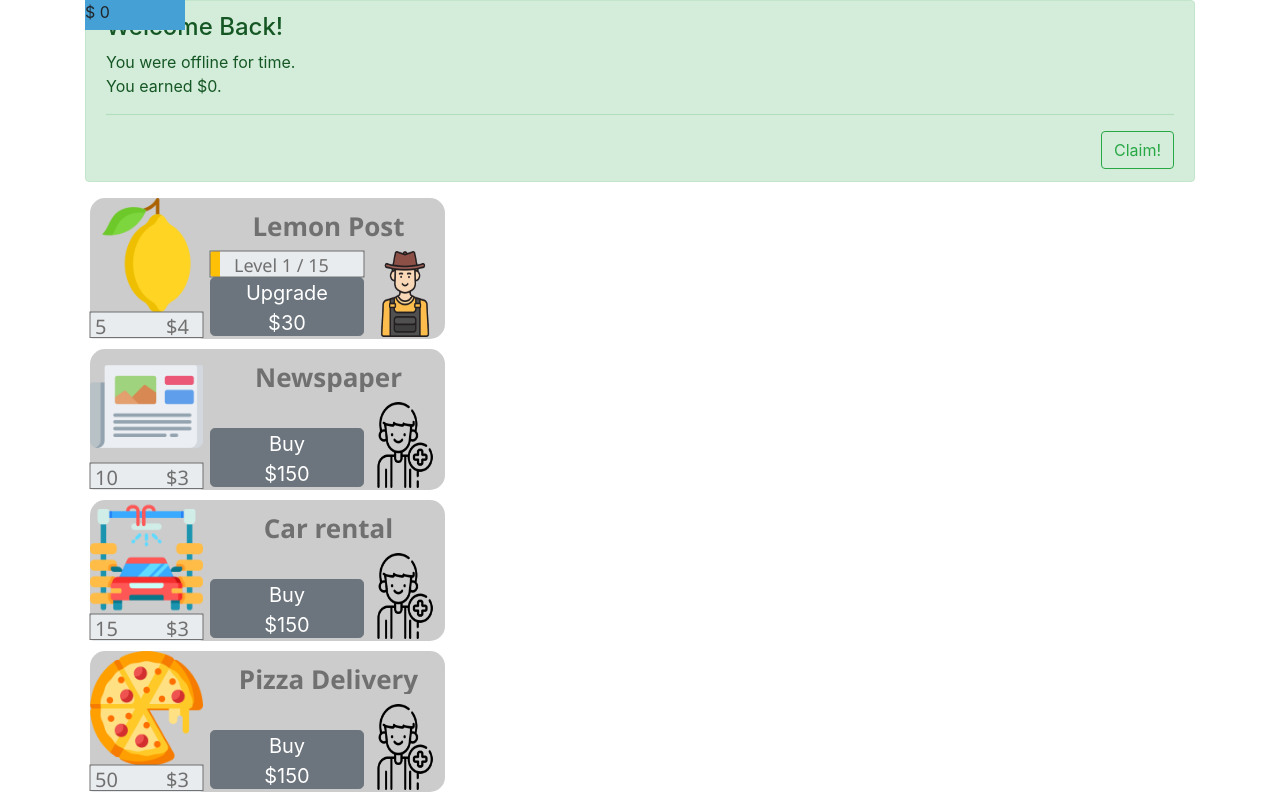
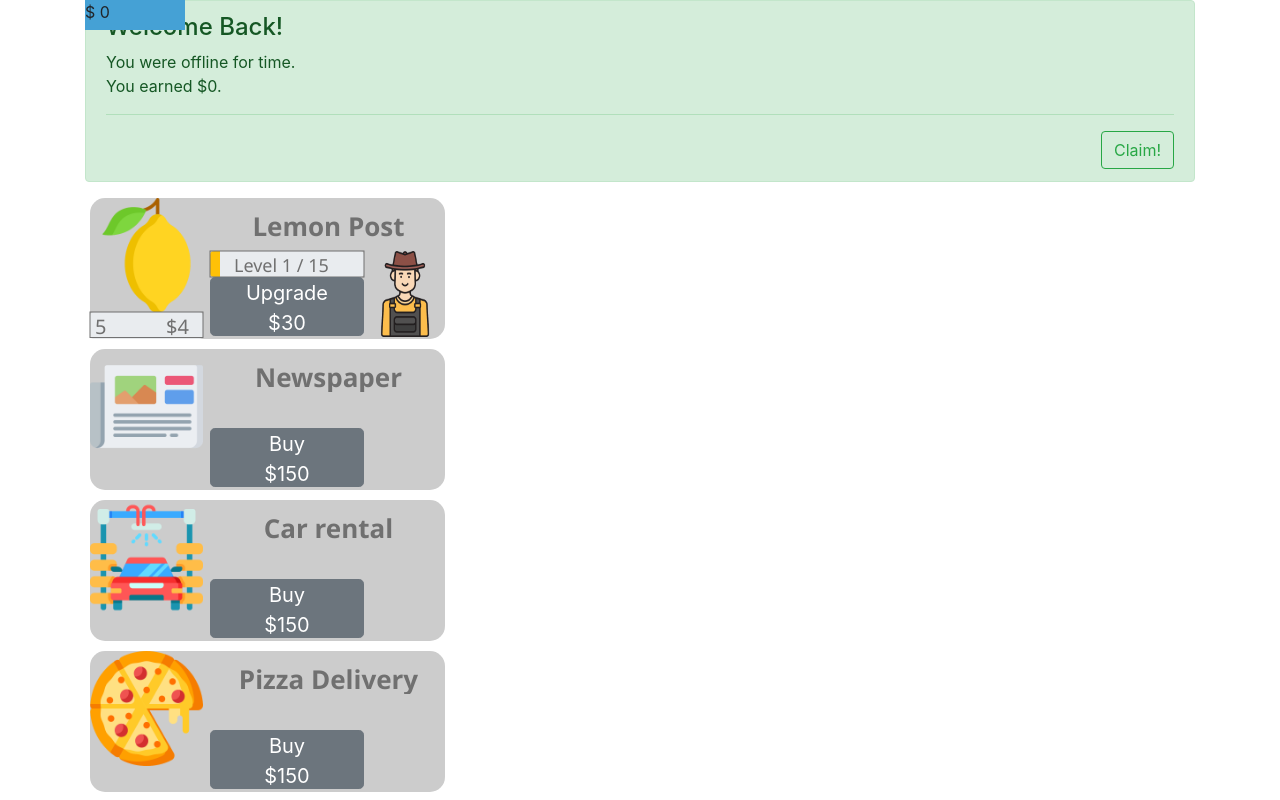
Before and after one commit to david-elfau/js-test-elfau, a React (Create React App) app: page / in a window 1280 px wide. Shown: the top 800 px of the page. Built offline with nearby package versions, Linux system fonts and the light colour scheme.

Commit message:
Hide panels when business is not purchased

```diff
--- a/src/Bussines.js
+++ b/src/Bussines.js
@@ -11,9 +11,8 @@ const Business = (props) => {
         return (
             <div key={index} id="Bussines">
                 <div id="title">
-                    <span>{business.name}</span>
+                   {business.name}
                 </div>
-
                 <LevelBar businessData={business}/>
                 <UpgradeButton businessData={business} />
                 <HireManager businessData={business} />
--- a/src/DataRecover.js
+++ b/src/DataRecover.js
@@ -43,15 +43,16 @@ function DataRecover(props) {
                 let remainingTime = productionTime - (Date.now() - cookieInfo.businesses[index].timestamp) * 0.001;
 
                 var goldEarned = 0;
+                if (cookieInfo.businesses[index].timestamp != -1) {
 
-                if (remainingTime <= 0 && cookieInfo.businesses[index].timestamp != -1) {
+                    if (remainingTime <= 0 ) {
                         if (managerHired) {
                             var numFullProductions = parseInt(-remainingTime / productionTime);
                             goldEarned = business.production[level] * numFullProductions;
 
-                        var newTimestamp = cookieInfo.businesses[index].timestamp + (1+numFullProductions) * productionTime * 1000;
+                            var newTimestamp = cookieInfo.businesses[index].timestamp + (1 + numFullProductions) * productionTime * 1000;
 
-                        dispatch({ type: actionTypes.StartProduction, value: business.id, extra: newTimestamp });
+                            dispatch({ type: actionTypes.StartProduction, value: business.id, aux: newTimestamp });
 
                             let newRemainingTime = productionTime - (Date.now() - newTimestamp) * 0.001;
                             console.log("[" + business.name + "] Claim and continue x" + numFullProductions + " remainingTime:" + newRemainingTime);
@@ -62,9 +63,11 @@ function DataRecover(props) {
                             goldEarned = business.production[level];
                             dispatch({ type: actionTypes.EndProduction, value: business.id });
                         }
-
                         dispatch({ type: actionTypes.GoldUpdate, value: goldEarned });
                         dispatch({ type: actionTypes.AddGoldEarnIdle, value: goldEarned });
+                    } else {
+                        dispatch({ type: actionTypes.StartProduction, value: business.id, aux: cookieInfo.businesses[index].timestamp  });
+                    }
                 }
             })
 
--- a/src/HireManager.js
+++ b/src/HireManager.js
@@ -7,7 +7,6 @@ function HireManagerPanel(props) {
     const { businessData } = props;
 
     const hireManagerAction = () => {
-
         if (store.gold >= businessData.managerCost) {
             dispatch({ type: actionTypes.HireManager, value: businessData.id });
             dispatch({ type: actionTypes.GoldUpdate, value: -businessData.managerCost });
@@ -17,6 +16,9 @@ function HireManagerPanel(props) {
     }
 
     let hireManagerPanel;
+    if (store.businesses[businessData.id].level < 1) {
+        hireManagerPanel = <div id="manager" />;
+    } else {
         if (store.businesses[businessData.id].managerHired) {
             hireManagerPanel = <div id="manager">
                 <img id="managerIcon" src={'./bussinessIcons/' + businessData.managerAsset + '.png'} srcSet={'./bussinessIcons/' + businessData.managerAsset + '.png 1x, ./bussinessIcons/' + businessData.managerAsset + '@2x.png 2x'} />
@@ -26,12 +28,13 @@ function HireManagerPanel(props) {
                 <img id="managerIcon" src="./bussinessIcons/addManager.png" srcSet='./bussinessIcons/addManager.png 1x, ./bussinessIcons/addManager@2x.png 2x' />
             </div>;
         }
+    }
     return hireManagerPanel;
 }
+
 const HireManager = (props) => {
     const { store, dispatch } = useContext(Context);
     const { businessData } = props;
-
 
     return (
         <HireManagerPanel businessData={businessData} />
--- a/src/ProducerPanel.js
+++ b/src/ProducerPanel.js
@@ -44,6 +44,8 @@ function ProducerPanel(props){
     return (
         <div onClick={startProduction} id="producePanel">
             <img id="Icon" src={'./bussinessIcons/' + businessData.icon + '.png'} srcSet={'./bussinessIcons/' + businessData.icon + '.png 1x, ./bussinessIcons/' + businessData.icon + '@2x.png 2x'} />
+
+            {level>0 &&
             <div id="progressContainer">
                 <ProgressBar variant="success" animated now={progress} />
 
@@ -58,6 +60,7 @@ function ProducerPanel(props){
                     <span>{remainingTime}</span>
                 </div>
             </div>
+            }
         </div>
     );
 }
```
Also changed, not shown: public/bussinessIcons/addManager.png. Lines whose indentation alone changed are shown as unchanged.
